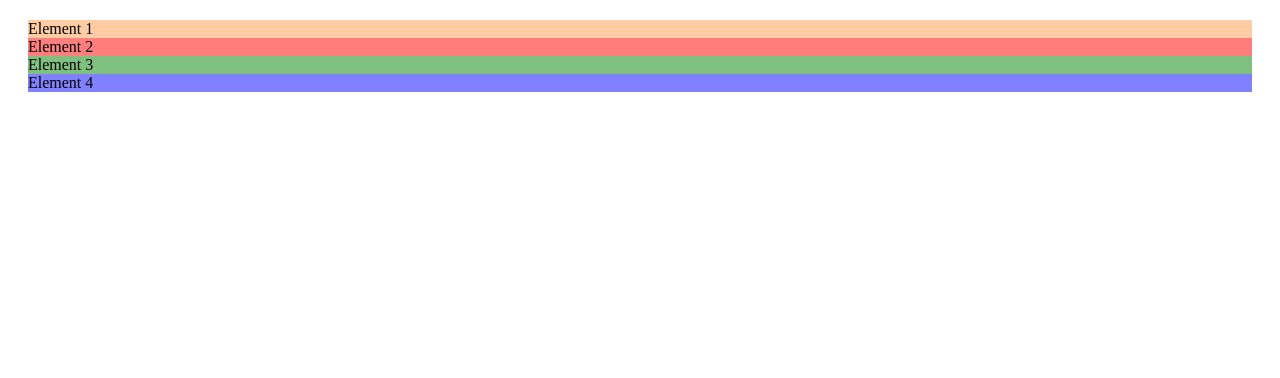
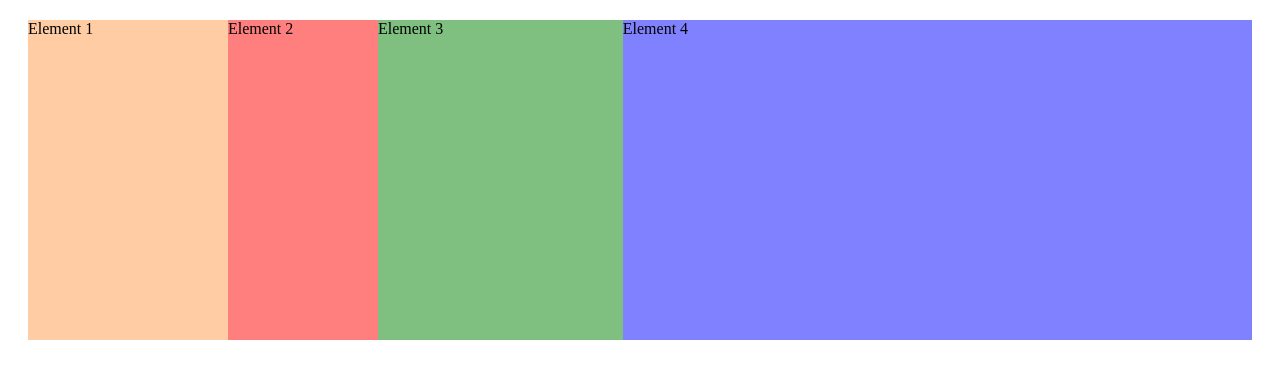
Before and after one commit to carlosmertens/grid-in-practice, a plain HTML site: page index.html in a window 1280 px wide. Drawn offline with Linux system fonts and the light colour scheme.

Commit message:
Convert container into a grid container

```diff
--- a/main.css
+++ b/main.css
@@ -1,19 +1,22 @@
 .container {
-    margin: 20px;
+  margin: 20px;
+  display: grid;
+  grid-template-columns: 200px 150px 20% 1fr;
+  grid-template-rows: 20rem 10rem;
 }
 
 .el1 {
-    background: rgba(255, 154, 72, 0.5);
+  background: rgba(255, 154, 72, 0.5);
 }
 
 .el2 {
-    background: rgba(255, 0, 0, 0.5);
+  background: rgba(255, 0, 0, 0.5);
 }
 
 .el3 {
-    background: rgba(0, 128, 0, 0.5);
+  background: rgba(0, 128, 0, 0.5);
 }
 
 .el4 {
-    background: rgba(0, 4, 255, 0.5);
+  background: rgba(0, 4, 255, 0.5);
 }
```
